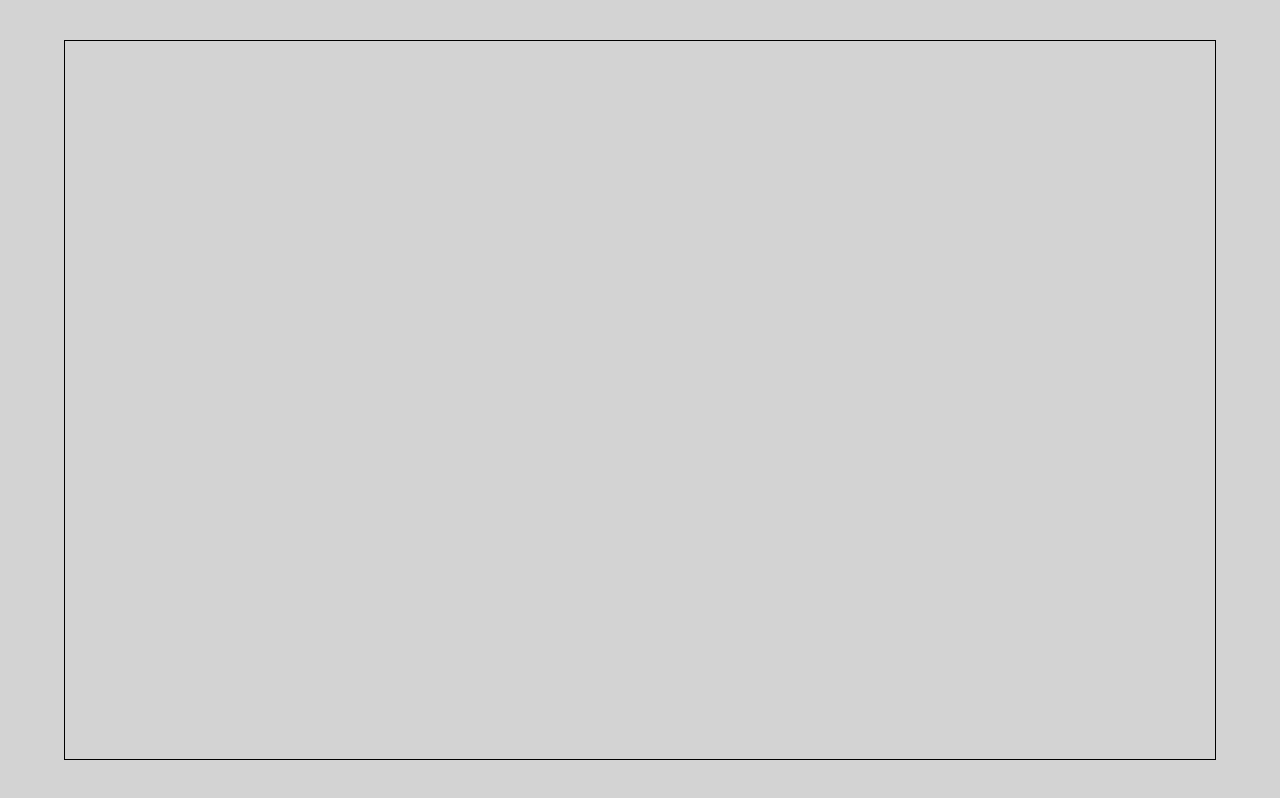
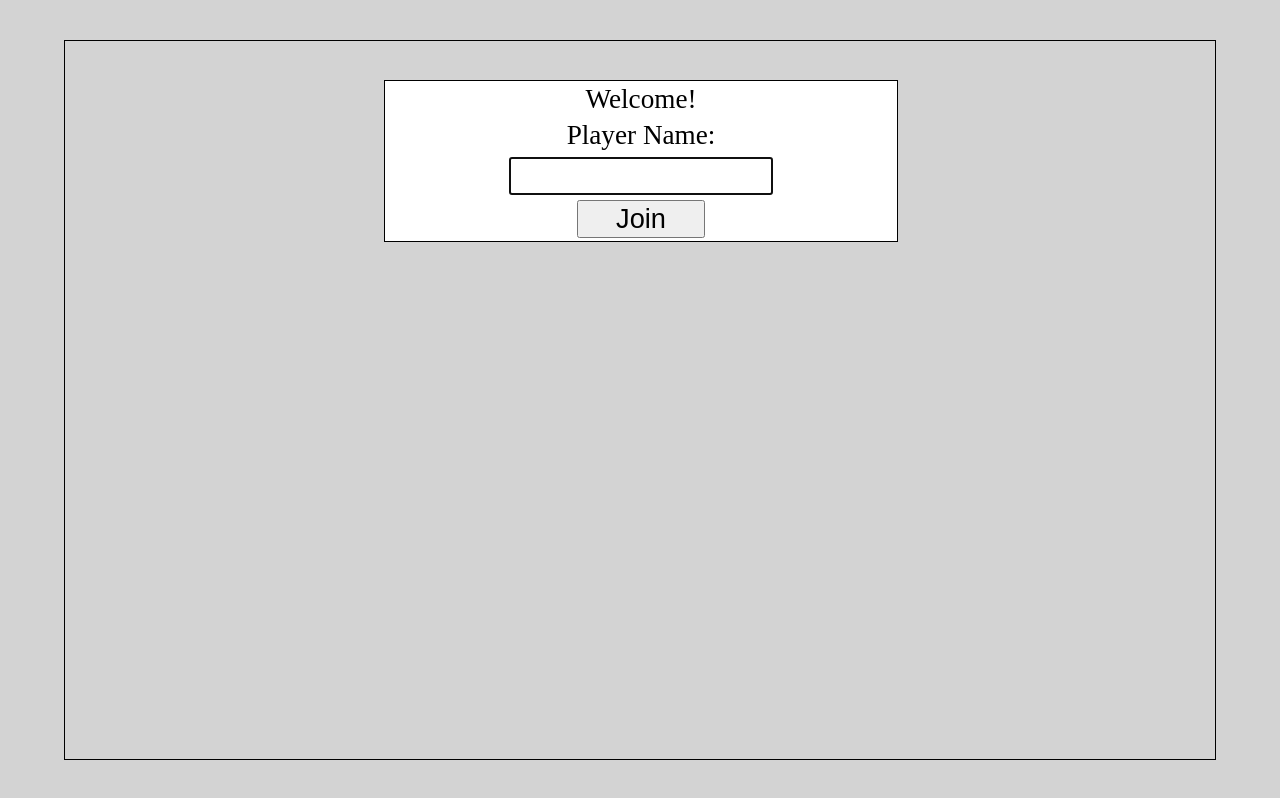
Before and after one commit to SilentTecno/js13k2015, a website: page game/index.html in a window 1280 px wide. Drawn offline with nearby package versions, Linux system fonts and the light colour scheme.

Commit message:
Basic user interaction advances

```diff
--- a/game/content/scripts/game.canvas.js
+++ b/game/content/scripts/game.canvas.js
@@ -1,4 +1,5 @@
 "use strict";
+var game = game || {};
 game.canvas = (function (){
 	var canvasElement = null;
 	var canvas = function (p){
--- /dev/null
+++ b/game/content/scripts/game.client.js
@@ -0,0 +1,80 @@
+"use strict";
+var game = game || {},
+	thatGame = game;
+
+game.client = (function (){
+	var that = this,
+		canvasHelper = null,
+		socket = {},
+		connected = false;
+
+	var game = function (p) {
+		if(p) {
+			if(p.canvasId) {
+				canvasHelper = new thatGame.canvas({ 'canvas' : $(p.canvasId) });
+			}
+		}
+
+		var limits = thatGame.helpers.getBrowserLimits(),
+			events = thatGame.events;
+
+		this.load = function () {
+			initWelcome();
+			canvasHelper.init(limits);
+		};
+
+		function initWelcome(){
+			var playerName = sessionStorage["playerName"];
+			if(thatGame.helpers.isEmpty(playerName)) {
+				$('.game__welcome')[0].style.display = 'flex';
+				$('.game__welcome__text')[0].focus();
+				$('.game__welcome__button')[0].onclick = joinClick;
+			}
+			else {
+				$('.game__welcome')[0].style.display = 'none';
+				connect(playerName);
+			}
+		}
+
+		function joinClick(){
+			var playerName = $('.game__welcome__text')[0].value;
+			var validateNameRegex = new RegExp(/\w+/g);
+			if(validateNameRegex.test(playerName)) {
+				sessionStorage["playerName"] = playerName;
+				connect(playerName);
+			}
+			else {
+				alert('Player Name not valid.');
+			}
+
+		}
+
+		function connect(playerName) {
+			console.log('connecting...');
+			if (!socket.conected || socket.conected === false) {
+				socket = io(document.location.href);
+			}
+			socket.emit(events.playerConnect, { name: playerName });
+			socket.on(events.playerWelcome, onPlayerWelcome);
+			socket.on(events.playerList, onPlayerList)
+
+		}
+
+		function onPlayerWelcome(p){
+			connected = true;
+			console.log('onPlayerWelcome');
+			console.log(p)
+		}
+
+		function onPlayerList(list){
+			console.log('onPlayerList');
+			console.log(list);
+		}
+
+		function generatePlayerName(){
+			return 'Player '+ Math.random().toString().replace(/.*\./,'');
+		}
+	};
+
+	return game;
+})();
--- /dev/null
+++ b/game/content/scripts/game.events.js
@@ -0,0 +1,12 @@
+"use strict";
+var game = game || {};
+game.events = {
+    playerConnect: 'player_connect',
+    newPlayer: 'new_player',
+    playerWelcome: 'player_welcome',
+    playerList: 'player_list'
+};
+
+if (typeof module !== "undefined") {
+    module.exports = game.events;
+}
--- a/game/content/scripts/game.helpers.js
+++ b/game/content/scripts/game.helpers.js
@@ -1,13 +1,21 @@
 "use strict";
+var game = game || {};
 game.helpers = {
-		getBrowserLimits : function() {
+		getBrowserLimits: function() {
 			var documentElement = document.documentElement,
 				bodyElement = $('body')[0],
 				layoutWidth = window.innerWidth || documentElement.clientWidth || bodyElement.clientWidth,
 				layoutHeight = window.innerHeight || documentElement.clientHeight || bodyElement.clientHeight;
 			return {width: layoutWidth, height: layoutHeight};
+		},
+		isEmpty: function(object) {
+			return (typeof object === "undefined" || object === null || object === "" );
 		}
 };
+
+if (typeof module !== "undefined") {
+    module.exports = game.helpers;
+}
 
 // requestAnimFrame
 window.requestAnimFrame = (function(callback) {
@@ -44,7 +52,8 @@ var $ = (function(){
 })();
 
 //
-Array.prototype.found = function (obj) {
+if(!Array.prototype.exists) {
+	Array.prototype.exists = function (obj) {
 		var result = false,
 			resultItem = false,
 			i = 0,
@@ -60,10 +69,19 @@ Array.prototype.found = function (obj) {
 					}
 				}
 			}
-		if(resultItem) {
+			if (resultItem) {
 				result = resultItem;
 				break;
 			}
 		}
 		return result;
 	};
+}
+
+Object.prototype.extend = function(obj) {
+	for (var i in obj) {
+		if (obj.hasOwnProperty(i)) {
+			this[i] = obj[i];
+		}
+	}
+};
--- a/game/content/scripts/game.js
+++ /dev/null
@@ -1,19 +0,0 @@
-"use strict";
-var game = (function (){
-	var that = this,
-		canvasHelper = null
-
-	var game = function (p) {
-		if(p) {
-			if(p.canvasId) {
-				canvasHelper = new game.canvas({'canvas':$(p.canvasId)});
-			}
-		}
-
-		this.load = function () {
-			canvasHelper.init();
-		};
-
-	}
-	return game;
-})();
--- a/game/index.js
+++ b/game/content/scripts/index.js
@@ -1,9 +1,9 @@
 "use strict";
 (function () {
 	window.onload = function () {
-		var gameObject = new game({
+		var gameInstance = new game.client ({
 			canvasId: '#game__canvas'
 		});
-		gameObject.load();
+		gameInstance.load();
 	};
 })();
--- a/game/content/style/game.css
+++ b/game/content/style/game.css
@@ -4,9 +4,41 @@ body
 	padding:0;
 	border:0;
 	background-color:lightgray;
+	font-size:10px;
 }
 .game__canvas
 {
 	border: 1px solid black;
-	/*margin: 5%;*/
 }
+.game__welcome
+{
+	display: flex;
+	border: 1px solid black;
+	width: 40%;
+	height: 10rem;
+	position: absolute;
+	top: 10%;
+	left: 30%;
+	background-color:white;
+	display: none;
+	flex-direction: column;
+	flex-flow: column;
+	justify-content: space-around;
+	align-items: center;
+}
+.game__welcome__label
+{
+	font-size:1.7rem;
+	text-align: center;
+}
+.game__welcome__text
+{
+	font-size:1.7rem;
+	width:50%;
+	text-align: center;
+}
+.game__welcome__button
+{
+	font-size: 1.7rem;
+	width: 25%;
+}
--- a/game/game_server.js
+++ /dev/null
@@ -1,4 +0,0 @@
-// SERVER
-(function (){
-
-})();
--- a/game/index.html
+++ b/game/index.html
@@ -8,9 +8,18 @@
 <body class="game">
 	<canvas id="game__canvas" class="game__canvas" width="0" height="0"></canvas>
 
-	<script type="text/javascript" src="content/scripts/game.js"></script>
+	<div class="game__welcome">
+		<div class="game__welcome__label">Welcome!</div>
+		<div class="game__welcome__label">Player Name:</div>
+		<input type="text" class="game__welcome__text" maxlength="15" />
+		<input type="button" value="Join" class="game__welcome__button" />
+	</div>
+
+	<script type="text/javascript" src="/socket.io/socket.io.js"></script>
 	<script type="text/javascript" src="content/scripts/game.helpers.js"></script>
+    <script type="text/javascript" src="content/scripts/game.events.js"></script>
+    <script type="text/javascript" src="content/scripts/game.client.js"></script>
 	<script type="text/javascript" src="content/scripts/game.canvas.js"></script>
-	<script type="text/javascript" src="index.js"></script>
+	<script type="text/javascript" src="content/scripts/index.js"></script>
 </body>
 </html>
--- a/game/package.json
+++ b/game/package.json
@@ -1,6 +1,6 @@
 {
 	"name": "game",
-  	"main": "game_server.js",
-  	"author": "Silent Tecno Studio",
-  	"license": "GPLv2"
+	"main": "/content/scripts/game.server.js",
+	"author": "Silent Tecno Studio",
+	"license": "GPLv2"
 }
```
Also changed, not shown: game/content/scripts/game.server.js (added, +38 -0 lines). Lines whose indentation alone changed are shown as unchanged.
